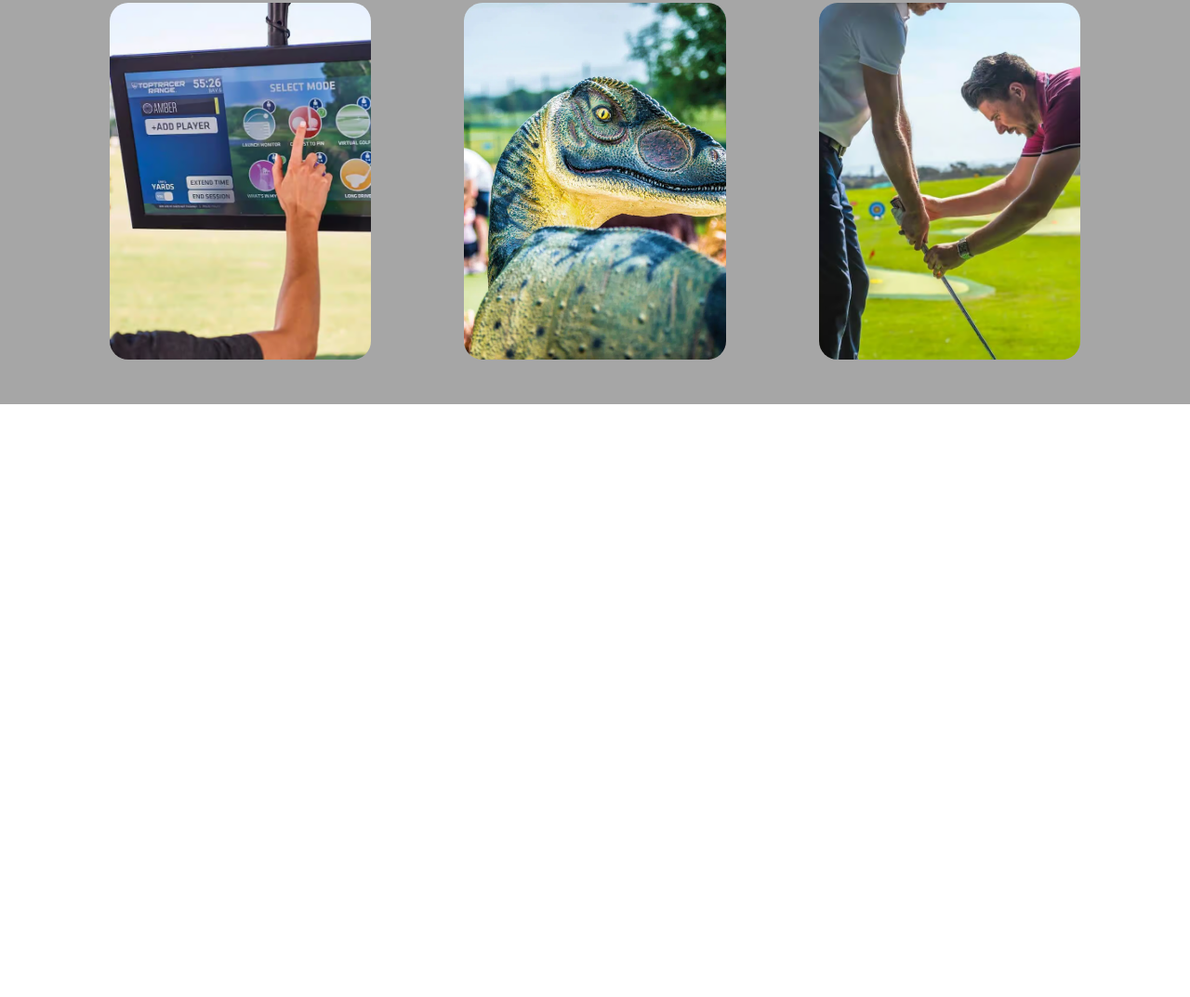
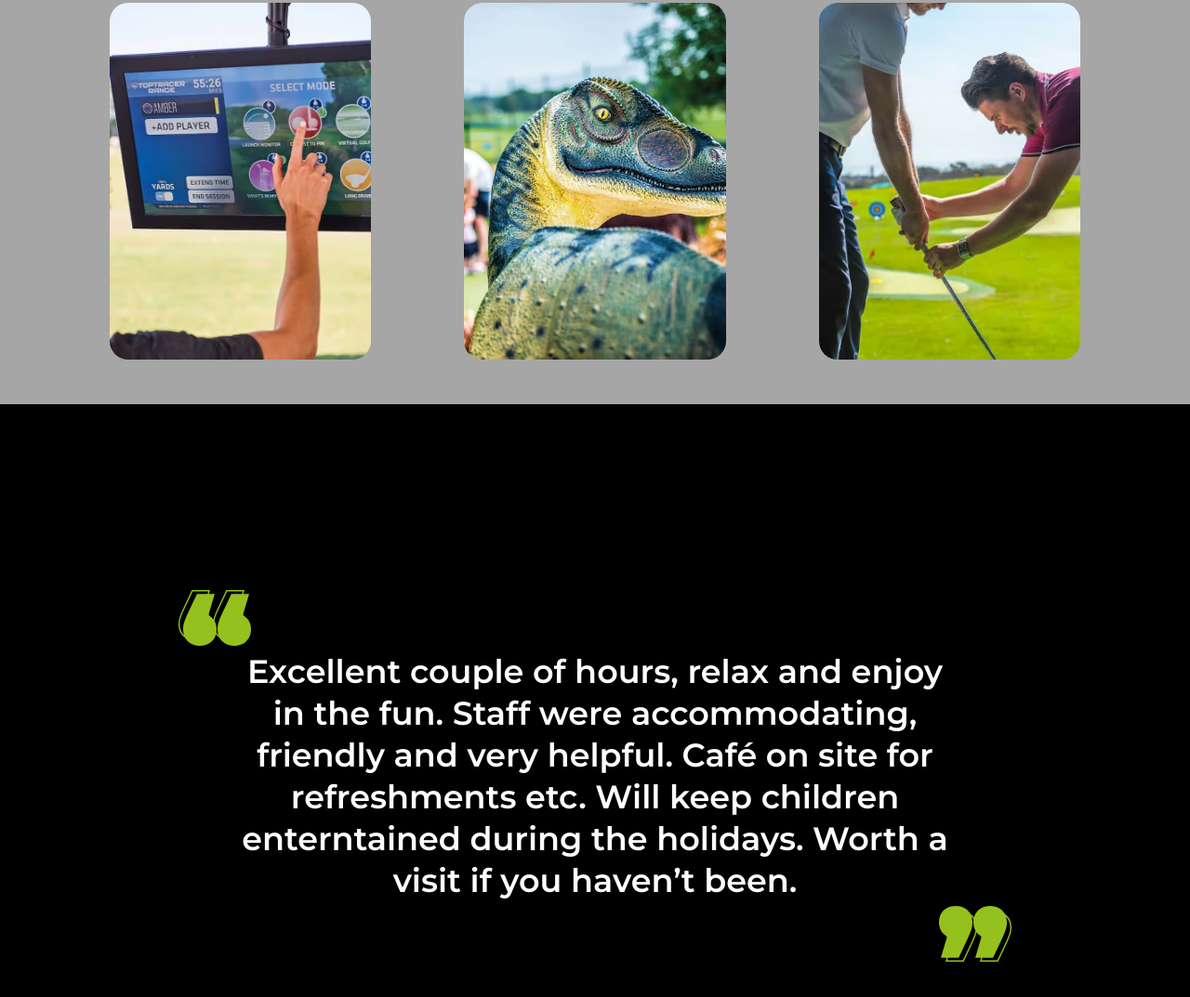
Before and after one commit to Dipayan23/Golf-Website, a plain HTML site: page index.html in a window 1280 px wide. Shown: the part 1311-2384 px from the top of the page at 93% size. Before the commit the page ends 1746 px from the top, so only its background shows below. Drawn offline with nearby package versions, Linux system fonts and the light colour scheme.

Commit message:
65% Done

```diff
--- a/index.html
+++ b/index.html
@@ -84,6 +84,17 @@
                     </div>
                 </div>
             </div>
+
+        </div>
+
+        <div id="page3">
+            <p>Excellent couple of hours, relax and enjoy in the fun. Staff were
+                accommodating, friendly and very helpful. Café on site for
+                refreshments etc. Will keep children enterntained during the holidays.
+                Worth a visit if you haven’t been.</p>
+                <img src="assets/quote-left.svg" alt="colon1" id="colon1">
+                <img src="assets/quote-right.svg" alt="colon2" id="colon2">
+
         </div>
 
     </div>
--- a/style.css
+++ b/style.css
@@ -255,3 +255,37 @@ video{
 .card:hover{
     transform: rotate3d(-1,1,0,20deg);
 }
+
+#page3{
+    background-color: #000;
+    height: 100vh;
+    width: 100%;
+    display: flex;
+    align-items: center;
+    justify-content: center;
+    position: relative;
+}
+
+#page3>p{
+    font-size: 35px;
+    font-weight: 700;
+    width: 60%;
+    text-align: center;
+    line-height: 45px;
+}
+
+#page3 img{
+    position: absolute;
+    height: 60px;
+
+}
+
+#colon1{
+    left: 15%;
+    top: 25%;
+}
+
+#colon2{
+    bottom: 25%;
+    right: 15%;
+}
```
Also changed, not shown: assets/quote-left.svg (added), assets/quote-right.svg (added).
